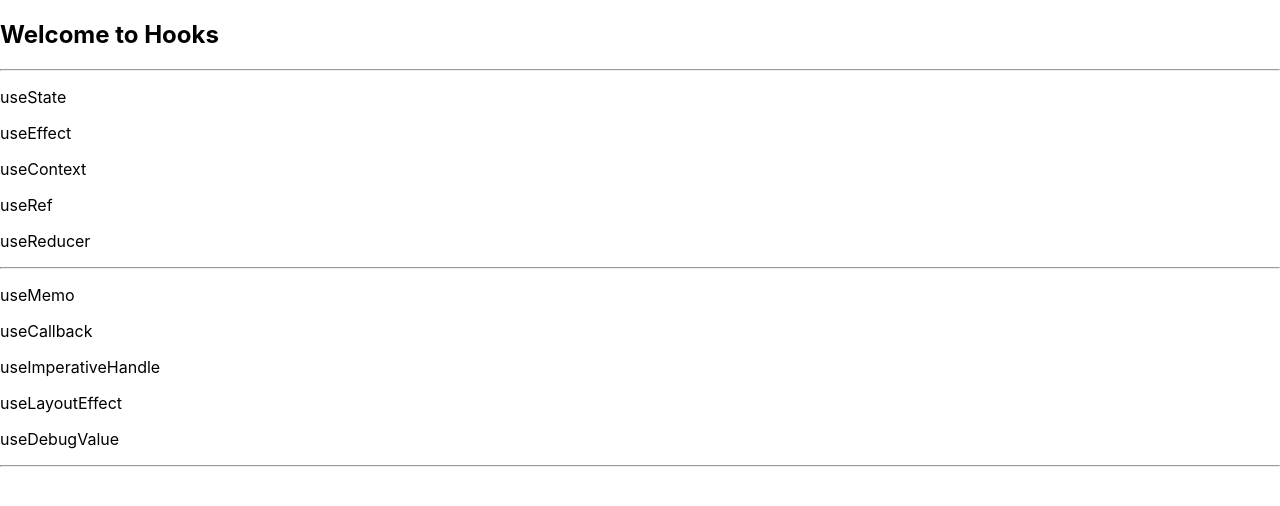
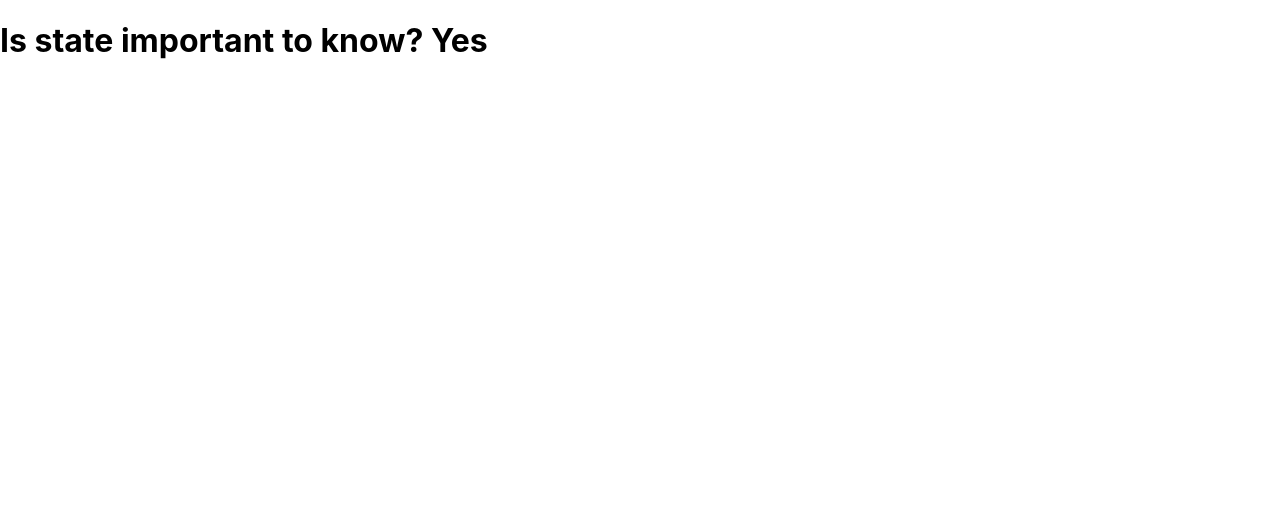
Before and after one commit to shirkedarshan/React-Practice-with-Add-To-Cart, a React (Create React App) app: page / in a window 1280 px wide. Shown: the top 506 px of the page. Built offline with nearby package versions, Linux system fonts and the light colour scheme.

Commit message:
Hooks : useState()

```diff
--- a/src/App.js
+++ b/src/App.js
@@ -1,24 +1,37 @@
-import React from "react"
+import React, {useState} from "react"
 
-function App (){
-        return (
-            <div>
-                <h2>Welcome to Hooks</h2>
-                <hr/>
-                <p>useState</p>
-                <p>useEffect</p>
-                <p>useContext</p>
-                <p>useRef</p>
-                <p>useReducer</p>
-                <hr/>
-                <p>useMemo</p>
-                <p>useCallback</p>
-                <p>useImperativeHandle</p>
-                <p>useLayoutEffect</p>
-                <p>useDebugValue</p>
-                <hr/>
-            </div>
-        )
+function App() {
+    const [answer] = useState("Yes")
+
+    const person = {
+        name: "Joe",
+        age: 42
+    }
+
+    const { name, age } = person // array destructuring
+
+    return (
+        <div>
+            <h1>Is state important to know? {answer}</h1>
+        </div>
+    )
 }
 
+// class App extends React.Component {
+//     constructor() {
+//         super()
+//         this.state = {
+//             answer: "Yes"
+//         }
+//     }
+
+//     render() {
+//         return (
+//             <div>
+//                 <h1>Is state important to know? {this.state.answer}</h1>
+//             </div>
+//         )
+//     }
+// }
+
 export default App
```
Also changed, not shown: 1 other file (tests, documents, lock files or other folders).
